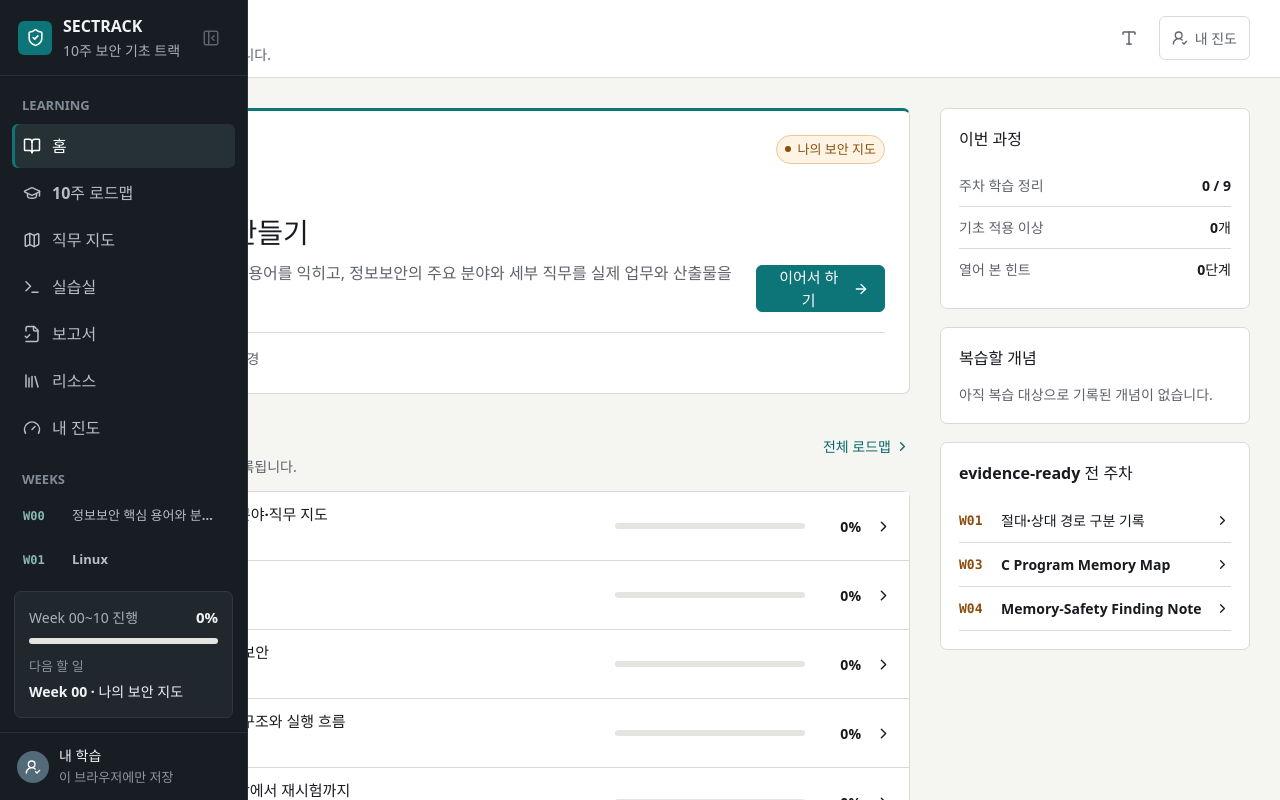
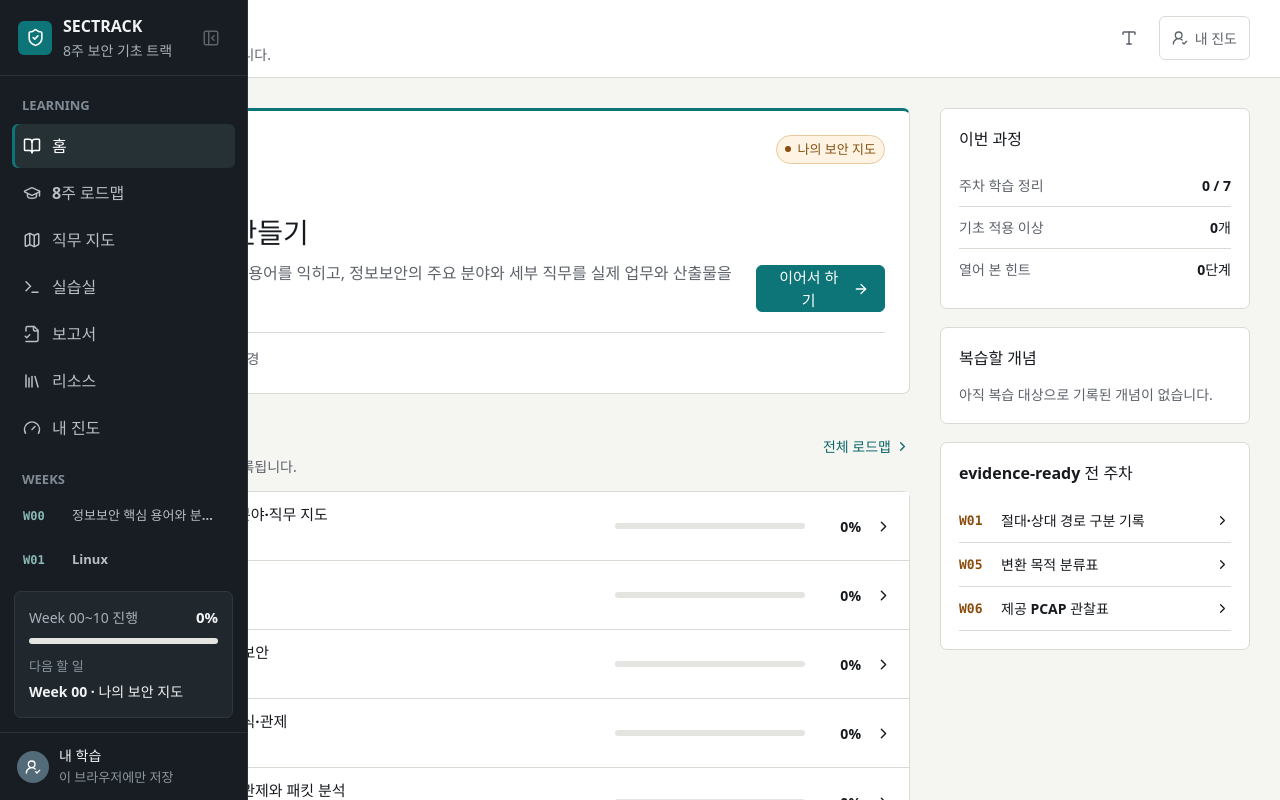
Before and after one commit to whysocscs/sectrack-security-learning, a React (Vite) app: page / in a window 1280 px wide. Shown: the top 800 px of the page. Built offline with nearby package versions, Linux system fonts and the light colour scheme.

Commit message:
feat: hide reversing and PWN intro tracks

```diff
--- a/src/App.jsx
+++ b/src/App.jsx
@@ -28,7 +28,7 @@ import {
   UserRoundCheck,
   X,
 } from 'lucide-react'
-import { masteryLabels, officialResources, quizzes, quizRules, roadmap, weekContent } from './courseData'
+import { masteryLabels, officialResources, quizzes, quizRules, roadmap, visibleWeekContent } from './courseData'
 import { industryDomains, jobCaptures, kisaRoles, workLanes } from './weekZeroData'
 import { completedExampleReport, emptyReport, publicReportResources } from './reportData'
 import {
@@ -69,7 +69,7 @@ const ReportsPage = React.lazy(() => import('./components/Reports').then((module
 const ReportEditor = React.lazy(() => import('./components/Reports').then((module) => ({ default: module.ReportEditor })))
 const WeekZeroWorkspace = React.lazy(() => import('./components/week0/WeekZeroWorkspace').then((module) => ({ default: module.default })))
 const WeekZeroExplorerPage = React.lazy(() => import('./components/week0/WeekZeroWorkspace').then((module) => ({ default: module.WeekZeroExplorerPage })))
-const regularWeekCount = Object.values(weekContent).filter((week) => week.index > 0).length
+const regularWeekCount = Object.values(visibleWeekContent).filter((week) => week.index > 0).length
 
 const navItems = [
   { page: 'home', label: '홈', icon: BookOpen },
@@ -98,7 +98,7 @@ const pageMeta = {
 }
 
 function getAvailableWeeks() {
-  return Object.values(weekContent).sort((left, right) => left.index - right.index)
+  return Object.values(visibleWeekContent).sort((left, right) => left.index - right.index)
 }
 
 function getRecordableWeeks(weeks) {
@@ -116,7 +116,7 @@ function getRoadmapItems() {
   const roadmapByIndex = new Map(roadmap.map((item) => [item.index, item]))
   const indexes = new Set([...roadmapByIndex.keys(), ...getAvailableWeeks().map((week) => week.index)])
   return [...indexes].sort((left, right) => left - right).map((index) => {
-    const contentWeek = weekContent[index]
+    const contentWeek = visibleWeekContent[index]
     const roadmapWeek = roadmapByIndex.get(index)
     if (!contentWeek) return roadmapWeek
     return {
@@ -212,7 +212,7 @@ export default function App() {
   }
 
   const meta = pageMeta[route.page] || pageMeta['not-found']
-  const currentWeek = route.page === 'week' ? weekContent[route.week] : null
+  const currentWeek = route.page === 'week' ? visibleWeekContent[route.week] : null
   const roadmapWeek = route.page === 'week' ? roadmap.find((item) => item.index === route.week) : null
   const invalidModule = Boolean(currentWeek && route.moduleId && !currentWeek.modules.some((module) => module.id === route.moduleId))
   const validReport = route.page !== 'report-editor' || route.reportId === 'local-xss-draft' || route.reportId === completedExampleReport.id || Boolean(progress.reports[route.reportId])
@@ -405,7 +405,7 @@ function HomePage({ progress, navigate }) {
   const weeks = getAvailableWeeks()
   const recordableWeeks = getRecordableWeeks(weeks)
   const next = getNextTask(weeks, progress)
-  const week = weekContent[next.week]
+  const week = visibleWeekContent[next.week]
   const progressValues = weeks.map((item) => calculateWeekProgress(item, progress))
   const submitted = recordableWeeks.filter((item) => getWeeklyRecordState(progress, item.index) === 'evidence-ready').length
   const reviewed = Object.values(progress.conceptMastery).filter((value) => ['apply', 'reproduce'].includes(value)).length
@@ -458,7 +458,6 @@ function RoadmapPage({ progress, navigate }) {
   const phases = [
     { id: 'foundation', label: 'FOUNDATION', title: 'Linux 기초', matches: (index) => index === 1 },
     { id: 'web', label: 'WEB', title: '웹 요청과 브라우저 보안', matches: (index) => index === 2 },
-    { id: 'system', label: 'REVERSING · PWN', title: '리버싱과 PWN 입문', matches: (index) => index >= 3 && index <= 4 },
     { id: 'blue', label: 'BLUE TEAM', title: '암호·포렌식·네트워크 관제', matches: (index) => index >= 5 && index <= 6 },
     { id: 'applied', label: 'APPLIED SECURITY', title: '분야 확장과 종합', matches: (index) => index >= 7 },
   ]
@@ -466,10 +465,10 @@ function RoadmapPage({ progress, navigate }) {
     <div className="page-width roadmap-page">
       {orientation && <div className="orientation-row">
         <span className="orientation-label">사전 준비</span>
-        <RoadmapItem item={orientation} progress={weekContent[orientation.index] ? calculateWeekProgress(weekContent[orientation.index], progress) : 0} navigate={navigate} />
+        <RoadmapItem item={orientation} progress={visibleWeekContent[orientation.index] ? calculateWeekProgress(visibleWeekContent[orientation.index], progress) : 0} navigate={navigate} />
       </div>}
       <div className="roadmap-divider"><span>정규 {formalWeeks.length}주 과정</span></div>
-      {phases.map((phase) => { const items = formalWeeks.filter((item) => phase.matches(item.index)); return items.length ? <section className="roadmap-phase" key={phase.id}><header><span>{phase.label}</span><h2>{phase.title}</h2></header><div className="roadmap-path">{items.map((item) => <RoadmapItem key={item.id} item={item} progress={weekContent[item.index] ? calculateWeekProgress(weekContent[item.index], progress) : 0} navigate={navigate} />)}</div></section> : null })}
+      {phases.map((phase) => { const items = formalWeeks.filter((item) => phase.matches(item.index)); return items.length ? <section className="roadmap-phase" key={phase.id}><header><span>{phase.label}</span><h2>{phase.title}</h2></header><div className="roadmap-path">{items.map((item) => <RoadmapItem key={item.id} item={item} progress={visibleWeekContent[item.index] ? calculateWeekProgress(visibleWeekContent[item.index], progress) : 0} navigate={navigate} />)}</div></section> : null })}
     </div>
   )
 }
@@ -884,7 +883,7 @@ function InsightsPage({ progress }) {
   const draft = progress.reports['local-xss-draft'] || emptyReport
   const reportChecks = validateReport(draft)
   const missing = reportChecks.filter((item) => !item.pass)
-  const insights = buildLocalLearningInsights(progress, weekContent)
+  const insights = buildLocalLearningInsights(progress, visibleWeekContent)
   return (
     <div className="page-width admin-page">
       <section className="admin-strip"><div><span>진행 중인 실습</span><strong>{insights.attemptedLabs}개</strong></div><div><span>저장한 개념 메모</span><strong>{insights.moduleNoteCount}개</strong></div><div><span>Finding 보완 항목</span><strong>{missing.length}개</strong></div></section>
@@ -909,7 +908,7 @@ function Status({ text, tone = 'muted' }) { return <span className={`status stat
 function EmptyState({ icon: Icon, title, text, action, onAction }) { return <div className="empty-state"><Icon size={24} /><strong>{title}</strong>{text && <p>{text}</p>}{action && <button className="button secondary" type="button" onClick={onAction}>{action}</button>}</div> }
 
 function getModuleMeta(id) {
-  for (const week of Object.values(weekContent)) {
+  for (const week of Object.values(visibleWeekContent)) {
     const module = week.modules.find((item) => item.id === id)
     if (module) return { ...module, week: week.index }
   }
--- a/src/adapters/analytics.js
+++ b/src/adapters/analytics.js
@@ -5,7 +5,7 @@
 export function buildLocalLearningInsights(progress, weeks) {
   const allWeeks = Object.values(weeks)
   const allLabs = allWeeks.flatMap((week) => week.labs.map((lab) => ({ ...lab, week: week.index })))
-  const labEntries = Object.entries(progress.labs || {})
+  const labEntries = Object.entries(progress.labs || {}).filter(([labId]) => allLabs.some((lab) => lab.id === labId))
   const friction = new Map()
 
   for (const [labId, state] of labEntries) {
--- a/src/components/Labs.jsx
+++ b/src/components/Labs.jsx
@@ -20,7 +20,7 @@ import {
   ShieldCheck,
   Terminal,
 } from 'lucide-react'
-import { weekContent } from '../courseData'
+import { visibleWeekContent } from '../courseData'
 import { buildXssTrace } from '../platformLogic'
 import { recordHintUsage } from '../learningModel'
 import { isActivityRecorded } from '../learningModel'
@@ -28,7 +28,7 @@ import { getLearningTextLength, normalizeLearningText, validateLearningText } fr
 import { loadDeepGuideModules } from '../content/deepGuideLoader'
 import MindmapStudio from './MindmapStudio'
 
-const allLabs = Object.values(weekContent).flatMap((week) => week.labs.map((lab) => ({ ...lab, weekTitle: week.title })))
+const allLabs = Object.values(visibleWeekContent).flatMap((week) => week.labs.map((lab) => ({ ...lab, weekTitle: week.title })))
 const supportedLabKinds = new Set([
   'mindmap', 'roe', 'baseline', 'linux-shell', 'path', 'sequence', 'permission', 'pipeline',
   'request-editor', 'http-baseline', 'tool-triangle', 'http-label', 'timeline', 'cookie',
@@ -174,9 +174,9 @@ function LabWorkArea({ lab, state, updateLab, progress, updateProgress, notify }
 }
 
 function LabPrerequisite({ item, navigate }) {
-  const module = Object.values(weekContent).flatMap((week) => week.modules || []).find((candidate) => candidate.id === item)
+  const module = Object.values(visibleWeekContent).flatMap((week) => week.modules || []).find((candidate) => candidate.id === item)
   if (!module) return <li>{item}</li>
-  const week = Object.values(weekContent).find((candidate) => candidate.modules?.some((entry) => entry.id === item))
+  const week = Object.values(visibleWeekContent).find((candidate) => candidate.modules?.some((entry) => entry.id === item))
   return <li><button className="lab-prerequisite-link" type="button" onClick={() => navigate({ page: 'week', week: week.index, tab: 'concepts', moduleId: module.id })}>{module.title}</button></li>
 }
 
@@ -856,7 +856,7 @@ function PatchReviewLab({ lab, state, updateLab, onPass }) {
   const [loadState, setLoadState] = useState({ status: 'loading', patch: null, lineage: null })
   useEffect(() => {
     let active = true
-    const week = weekContent[lab.week]
+    const week = visibleWeekContent[lab.week]
     if (!week) {
       setLoadState({ status: 'error', patch: null, lineage: null })
       return () => { active = false }
--- a/src/courseData.js
+++ b/src/courseData.js
@@ -450,7 +450,7 @@ function applyFuzzingWeb3Design(week, index) {
     ...week,
     title: 'Fuzzing·Web3·블록체인 보안',
     summary: '로컬 Fuzzing과 Crash Triage를 스마트 컨트랙트의 상태·호출 순서·Invariant 검증으로 확장합니다.',
-    prerequisites: ['W03 리버싱 입문', 'W04 PWN 입문', '로컬·합성 대상만 사용하는 안전 범위'],
+    prerequisites: ['C·메모리·실행 흐름 기초', '로컬·합성 대상만 사용하는 안전 범위'],
     objectives: [
       ...(week.objectives || []),
       'Web3 애플리케이션의 지갑·RPC·스마트 컨트랙트·체인 상태 경계를 구분한다.',
@@ -548,8 +548,8 @@ function mergeSystemWeeks(weeks, id) {
   }
 }
 
-const reversingIntroWeek = mergeSystemWeeks([baseLaterWeekContent[7], baseLaterWeekContent[8], baseLaterWeekContent[9]], 'reversing-intro')
-const pwnIntroWeek = mergeSystemWeeks([baseLaterWeekContent[10], baseLaterWeekContent[11]], 'pwn-intro')
+const reversingIntroWeek = { ...mergeSystemWeeks([baseLaterWeekContent[7], baseLaterWeekContent[8], baseLaterWeekContent[9]], 'reversing-intro'), hidden: true }
+const pwnIntroWeek = { ...mergeSystemWeeks([baseLaterWeekContent[10], baseLaterWeekContent[11]], 'pwn-intro'), hidden: true }
 const curriculumDefinitions = [
   weekZeroDefinition,
   reindexWeek(mergedWeekOne, 1),
@@ -563,14 +563,18 @@ const curriculumDefinitions = [
   reindexWeek(baseLaterWeekContent[16], 10),
 ].sort((left, right) => left.index - right.index)
 
-const definitionsWithNext = curriculumDefinitions.map((week, index, weeks) => ({
-  ...week,
-  next: weeks[index + 1] ? `Week ${weeks[index + 1].index} · ${weeks[index + 1].title}` : '과정 마무리 · 학습 기록과 복습',
-}))
+const definitionsWithNext = curriculumDefinitions.map((week, index, weeks) => {
+  const nextVisibleWeek = weeks.slice(index + 1).find((candidate) => !candidate.hidden)
+  return {
+    ...week,
+    next: nextVisibleWeek ? `Week ${nextVisibleWeek.index} · ${nextVisibleWeek.title}` : '과정 마무리 · 학습 기록과 복습',
+  }
+})
 
 export const weekContent = Object.fromEntries(definitionsWithNext.map((week) => [week.index, normalizeWeek(week)]))
+export const visibleWeekContent = Object.fromEntries(Object.entries(weekContent).filter(([, week]) => !week.hidden))
 
-export const roadmap = Object.values(weekContent).map((week) => ({
+export const roadmap = Object.values(visibleWeekContent).map((week) => ({
   id: week.id,
   index: week.index,
   title: week.title,
```
Also changed, not shown: 1 other file (tests, documents, lock files or other folders).
